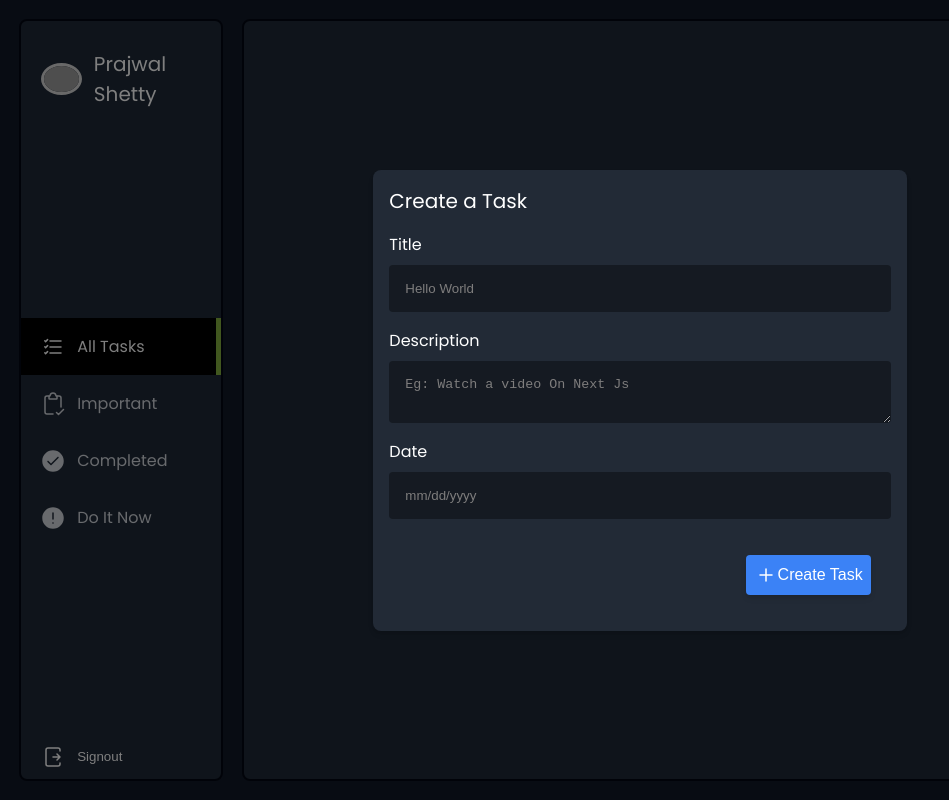
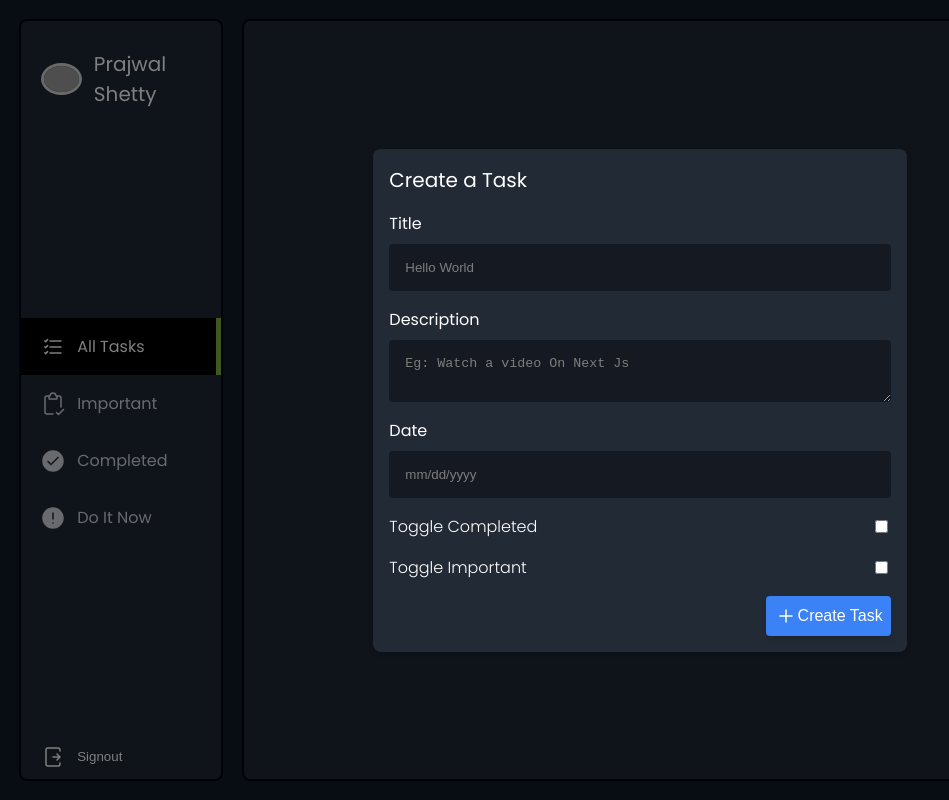
Before and after one commit to PrajwalSh0206/Task-Manger, a React (Create React App) app in the folder frontend/: page /now in a window 1280 px wide. Shown: the whole page, without its empty margins (0-949 px from the left). Built offline with nearby package versions, Linux system fonts and the light colour scheme; grey boxes are pictures that could not be loaded.

Commit message:
popup changes

```diff
--- a/frontend/src/components/Button/AddButton.tsx
+++ b/frontend/src/components/Button/AddButton.tsx
@@ -3,7 +3,7 @@ import './AddButton.scss'
 const AddButton = () => {
     return (
         <button className="addbutton">
-            <svg width="24px" height="24px" stroke-width="1.5" viewBox="0 0 24 24" fill="none" xmlns="http://www.w3.org/2000/svg" color="currentColor"><path d="M6 12H12M18 12H12M12 12V6M12 12V18" stroke="currentColor" stroke-width="1.5" stroke-linecap="round" stroke-linejoin="round"></path></svg>
+            <svg width="24px" height="24px" strokeWidth="1.5" viewBox="0 0 24 24" fill="none" xmlns="http://www.w3.org/2000/svg" color="currentColor"><path d="M6 12H12M18 12H12M12 12V6M12 12V18" stroke="currentColor" strokeWidth="1.5" strokeLinecap="round" strokeLinejoin="round"></path></svg>
             <p>Add New Task</p>
         </button>
     )
--- a/frontend/src/components/Cards/Card.tsx
+++ b/frontend/src/components/Cards/Card.tsx
@@ -23,10 +23,10 @@ const Card:React.FC<CardDto> = ({ title, description, date, completedTag }) => {
                 </span>
                 <div>
                     <button>
-                        <svg width="24px" height="24px" viewBox="0 0 24 24" stroke-width="1.5" fill="none" xmlns="http://www.w3.org/2000/svg" color="currentColor"><path d="M20 12V5.74853C20 5.5894 19.9368 5.43679 19.8243 5.32426L16.6757 2.17574C16.5632 2.06321 16.4106 2 16.2515 2H4.6C4.26863 2 4 2.26863 4 2.6V21.4C4 21.7314 4.26863 22 4.6 22H11" stroke="currentColor" stroke-width="1.5" stroke-linecap="round" stroke-linejoin="round"></path><path d="M8 10H16M8 6H12M8 14H11" stroke="currentColor" stroke-width="1.5" stroke-linecap="round" stroke-linejoin="round"></path><path d="M17.9541 16.9394L18.9541 15.9394C19.392 15.5015 20.102 15.5015 20.5399 15.9394V15.9394C20.9778 16.3773 20.9778 17.0873 20.5399 17.5252L19.5399 18.5252M17.9541 16.9394L14.963 19.9305C14.8131 20.0804 14.7147 20.2741 14.6821 20.4835L14.4394 22.0399L15.9957 21.7973C16.2052 21.7646 16.3988 21.6662 16.5487 21.5163L19.5399 18.5252M17.9541 16.9394L19.5399 18.5252" stroke="currentColor" stroke-width="1.5" stroke-linecap="round" stroke-linejoin="round"></path><path d="M16 2V5.4C16 5.73137 16.2686 6 16.6 6H20" stroke="currentColor" stroke-width="1.5" stroke-linecap="round" stroke-linejoin="round"></path></svg>
+                        <svg width="24px" height="24px" viewBox="0 0 24 24" strokeWidth="1.5" fill="none" xmlns="http://www.w3.org/2000/svg" color="currentColor"><path d="M20 12V5.74853C20 5.5894 19.9368 5.43679 19.8243 5.32426L16.6757 2.17574C16.5632 2.06321 16.4106 2 16.2515 2H4.6C4.26863 2 4 2.26863 4 2.6V21.4C4 21.7314 4.26863 22 4.6 22H11" stroke="currentColor" strokeWidth="1.5" strokeLinecap="round" strokeLinejoin="round"></path><path d="M8 10H16M8 6H12M8 14H11" stroke="currentColor" strokeWidth="1.5" strokeLinecap="round" strokeLinejoin="round"></path><path d="M17.9541 16.9394L18.9541 15.9394C19.392 15.5015 20.102 15.5015 20.5399 15.9394V15.9394C20.9778 16.3773 20.9778 17.0873 20.5399 17.5252L19.5399 18.5252M17.9541 16.9394L14.963 19.9305C14.8131 20.0804 14.7147 20.2741 14.6821 20.4835L14.4394 22.0399L15.9957 21.7973C16.2052 21.7646 16.3988 21.6662 16.5487 21.5163L19.5399 18.5252M17.9541 16.9394L19.5399 18.5252" stroke="currentColor" strokeWidth="1.5" strokeLinecap="round" strokeLinejoin="round"></path><path d="M16 2V5.4C16 5.73137 16.2686 6 16.6 6H20" stroke="currentColor" strokeWidth="1.5" strokeLinecap="round" strokeLinejoin="round"></path></svg>
                     </button>
                     <button>
-                        <svg width="24px" height="24px" viewBox="0 0 24 24" stroke-width="1.5" fill="none" xmlns="http://www.w3.org/2000/svg" color="currentColor"><path d="M20 9L18.005 20.3463C17.8369 21.3026 17.0062 22 16.0353 22H7.96474C6.99379 22 6.1631 21.3026 5.99496 20.3463L4 9" stroke="currentColor" stroke-width="1.5" stroke-linecap="round" stroke-linejoin="round"></path><path d="M21 6L15.375 6M3 6L8.625 6M8.625 6V4C8.625 2.89543 9.52043 2 10.625 2H13.375C14.4796 2 15.375 2.89543 15.375 4V6M8.625 6L15.375 6" stroke="currentColor" stroke-width="1.5" stroke-linecap="round" stroke-linejoin="round"></path></svg>
+                        <svg width="24px" height="24px" viewBox="0 0 24 24" strokeWidth="1.5" fill="none" xmlns="http://www.w3.org/2000/svg" color="currentColor"><path d="M20 9L18.005 20.3463C17.8369 21.3026 17.0062 22 16.0353 22H7.96474C6.99379 22 6.1631 21.3026 5.99496 20.3463L4 9" stroke="currentColor" strokeWidth="1.5" strokeLinecap="round" strokeLinejoin="round"></path><path d="M21 6L15.375 6M3 6L8.625 6M8.625 6V4C8.625 2.89543 9.52043 2 10.625 2H13.375C14.4796 2 15.375 2.89543 15.375 4V6M8.625 6L15.375 6" stroke="currentColor" strokeWidth="1.5" strokeLinecap="round" strokeLinejoin="round"></path></svg>
                     </button>
                 </div>
 
--- a/frontend/src/components/PopupCard/PopupCard.scss
+++ b/frontend/src/components/PopupCard/PopupCard.scss
@@ -21,7 +21,7 @@
             margin: 0;
         }
 
-        input,
+        input[type=text],
         textarea {
             width: 100%;
             padding: 0.25rem*4;
@@ -36,6 +36,14 @@
 
             &::placeholder {
                 color: #7e7d7d;
+            }
+        }
+
+        .toggle{
+            font-size: 0.25rem*4;
+            font-weight: 300;
+            p{
+                margin: 0;
             }
         }
 
--- a/frontend/src/components/PopupCard/PopupCard.tsx
+++ b/frontend/src/components/PopupCard/PopupCard.tsx
@@ -10,7 +10,7 @@ const PopupCard: React.FC<PopupCardDto> = ({ title, description, date, completed
 
     return (
         <div className='popup-background'>
-            <div className="w-5/12 popup">
+            <form className="w-5/12 popup">
                 <p className='header'>Create a Task</p>
                 <div className='title'>
                     <p>Title</p>
@@ -24,15 +24,25 @@ const PopupCard: React.FC<PopupCardDto> = ({ title, description, date, completed
                     <p>Date</p>
                     <input type="text" placeholder='mm/dd/yyyy' />
                 </div>
-                <div className='flex flex-row p-5 justify-content-end'>
+                <div className='flex align-items-center justify-content-between toggle'>
+                <p>Toggle Completed</p>
+                <input type="checkbox" name="" id="" />
+                </div>
+                <div className='flex align-items-center justify-content-between toggle'>
+                <p>Toggle Important</p>
+                <input type="checkbox" name="" id="" />
+
+                </div>
+                <div className='flex flex-row justify-content-end'>
                     <button id='createtask' className='flex flex-row align-items-center'>
-                        <svg width="24px" height="24px" stroke-width="1.5" viewBox="0 0 24 24" fill="none" xmlns="http://www.w3.org/2000/svg" color="currentColor"><path d="M6 12H12M18 12H12M12 12V6M12 12V18" stroke="currentColor" stroke-width="1.5" stroke-linecap="round" stroke-linejoin="round"></path></svg>
+                        <svg width="24px" height="24px" strokeWidth="1.5" viewBox="0 0 24 24" fill="none" xmlns="http://www.w3.org/2000/svg" color="currentColor"><path d="M6 12H12M18 12H12M12 12V6M12 12V18" stroke="currentColor" strokeWidth="1.5" strokeLinecap="round" strokeLinejoin="round"></path></svg>
                         <p>
                             Create Task
                         </p>
                     </button>
                 </div>
-            </div>
+
+            </form>
         </div>
     )
 }
--- a/frontend/src/scss/common.scss
+++ b/frontend/src/scss/common.scss
@@ -3,6 +3,20 @@
 @for $i from 1 through 10 {
     .p-#{$i} {
         padding: $i * 0.25rem;
+    }
+    .px-#{$i} {
+        padding-left: $i * 0.25rem;
+        padding-right: $i * 0.25rem;
+    }
+    .py-#{$i} {
+        padding-top: $i * 0.25rem;
+        padding-right: $i * 0.25rem;
+    }
+    .pl-#{$i} {
+        padding-left: $i * 0.25rem;
+        }
+    .pr-#{$i} {
+        padding-right: $i * 0.25rem;
     }
 }
 
@@ -37,6 +51,10 @@
     justify-content: flex-end;
 }
 
+.justify-content-between{
+    justify-content: space-between;
+}
+
 .align-items-center{
     align-items: center;
 }
```
Also changed, not shown: frontend/src/components/Sidebars/Sidebars.tsx (+5 -5 lines).
